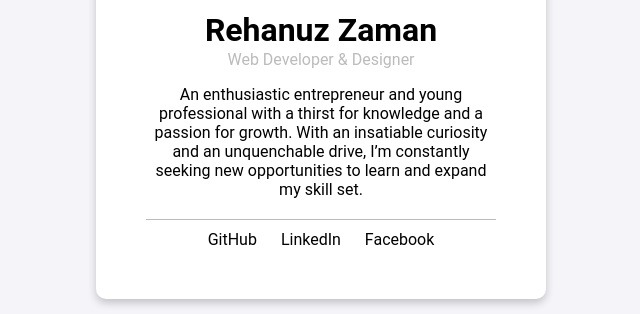
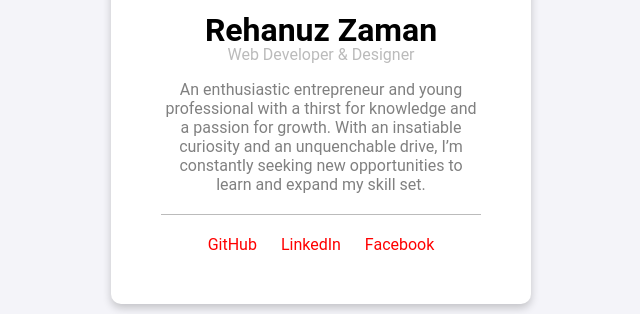
Before and after one commit to rehanuzzaman/Profile-Design, a plain HTML site: page index.html in a window 1280 px wide. Shown: the part 288-602 px from the top of the page, without its empty margins (319-959 px from the left). Drawn offline with Linux system fonts and the light colour scheme.

Commit message:
Update style for V2.css

```diff
--- a/style.css
+++ b/style.css
@@ -10,11 +10,14 @@ body{
 #profile{
     background-color: white;
     border-radius: 10px;
-    width: 350px;
+    width: 320px;
     text-align: center;
     padding: 50px;
     box-shadow: 0 4px 8px 0 rgba(0,0,0,0.2);
-;
+}
+
+p{
+    color: grey;
 }
 
 img{
@@ -32,23 +35,23 @@ img{
 
 h1{
     margin-top: 10px;
-    margin-bottom: -15px;
+    margin-bottom: -20px;
     padding-bottom: 0px;
 }
 
 #social{
     margin-top: 20px;
     border-top: 1px solid rgb(187, 187, 187);
-    padding-top: 10PX;
+    padding-top: 20PX;
     color: red;
 }
 
 a{
     padding: 10px;
     text-decoration: none;
-    color: black;
+    color: red;
 }
 
 a:hover{
-    color: red;
+    color: black;
 }
```
